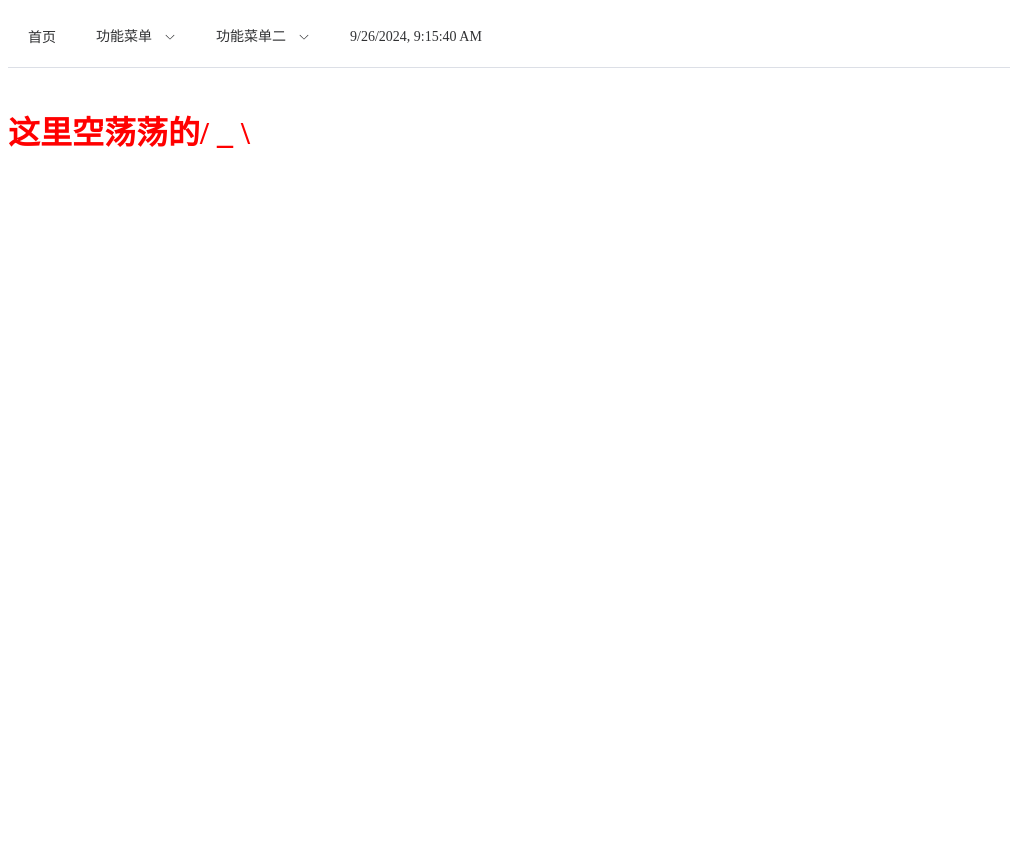
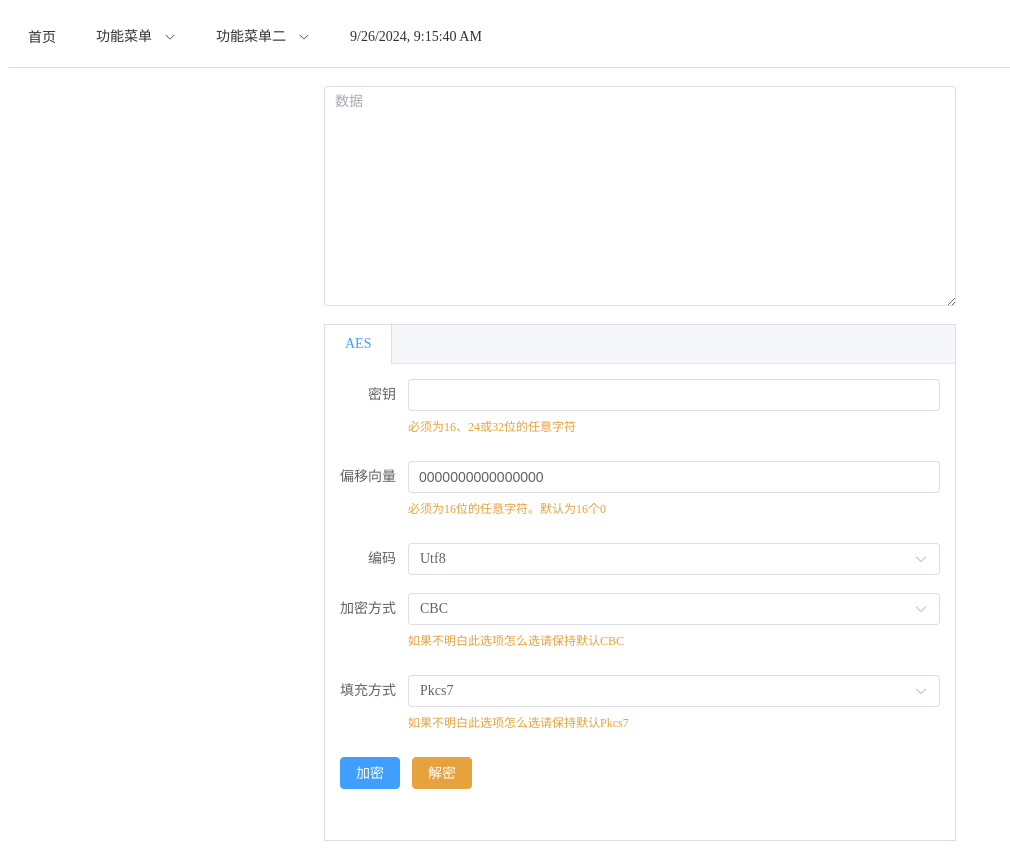
Before and after one commit to 2070159424/ToolsWebs-View, a Vue app: page /B2 in a window 1280 px wide. Shown: the whole page, without its empty margins (0-1010 px from the left). Before the commit the page ends 800 px from the top, so only its background shows below. Built offline with nearby package versions, Linux system fonts and the light colour scheme.

Commit message:
202410131941
[add]使用cryptoJS实现AES的加密解密功能。

```diff
--- /dev/null
+++ b/src/components/B2.vue
@@ -0,0 +1,252 @@
+<script>
+import CryptoJS from "crypto-js";
+import {ElMessage} from "element-plus";
+
+export default {
+	name: 'B2',
+	data() {
+		return {
+			/** 编码前数据 */
+			data: '',
+			/** AES加密 */
+			AES: {
+				/** 密钥。需要固定长度16、24或32 */
+				key: '',
+				/** 偏移向量。需要固定长度16。默认为16个0。为空时采用默认值 */
+				iv: '0000000000000000',
+				/** 加密模式。默认为CBC */
+				mode: 'CBC',
+				/** 填充模式。默认为Pkcs7 */
+				pad: 'Pkcs7',
+				/** 总体编码模式。默认为Utf8 */
+				encoding: 'Utf8',
+				/** 加密结果 */
+				result: ''
+			}
+		}
+	},
+	computed: {
+		/** 选择编码方式 */
+		AES_encoding() {
+			switch (this.AES.encoding) {
+				case "Hex": {
+					return CryptoJS.enc.Hex
+				}
+				case "Latin1": {
+					return CryptoJS.enc.Latin1
+				}
+				case "Utf8": {
+					return CryptoJS.enc.Utf8
+				}
+				case "Utf16": {
+					return CryptoJS.enc.Utf16
+				}
+				case "Utf16BE": {
+					return CryptoJS.enc.Utf16BE
+				}
+				case "Utf16LE": {
+					return CryptoJS.enc.Utf16LE
+				}
+				case "Base64": {
+					return CryptoJS.enc.Base64
+				}
+				case "Base64url": {
+					return CryptoJS.enc.Base64url
+				}
+			}
+		},
+	},
+	methods: {
+		/** 转换数据 */
+		AES_data(data) {
+			return this.AES_encoding.parse(data)
+		},
+		/** 转换密钥 */
+		AES_key(key) {
+			return this.AES_encoding.parse(key)
+		},
+		/** 转换偏移向量 */
+		AES_iv(iv) {
+			if (iv === '') {
+				return this.AES_encoding.parse('0000000000000000')
+			} else {
+				return this.AES_encoding.parse(iv)
+			}
+		},
+		/** 选择加密方式 */
+		AES_mode(mode) {
+			switch (mode) {
+				case "CBC": {
+					return CryptoJS.mode.CBC
+				}
+				case "CFB": {
+					return CryptoJS.mode.CFB
+				}
+				case "CTR": {
+					return CryptoJS.mode.CTR
+				}
+				case "CTRGladman": {
+					return CryptoJS.mode.CTRGladman
+				}
+				case "OFB": {
+					return CryptoJS.mode.OFB
+				}
+				case "ECB": {
+					return CryptoJS.mode.ECB
+				}
+			}
+		},
+		/** 选择填充方式 */
+		AES_pad(pad) {
+			switch (pad) {
+				case "Pkcs7": {
+					return CryptoJS.pad.Pkcs7
+				}
+				case "AnsiX923": {
+					return CryptoJS.pad.AnsiX923
+				}
+				case "Iso10126": {
+					return CryptoJS.pad.Iso10126
+				}
+				case "Iso97971": {
+					return CryptoJS.pad.Iso97971
+				}
+				case "ZeroPadding": {
+					return CryptoJS.pad.ZeroPadding
+				}
+				case "NoPadding": {
+					return CryptoJS.pad.NoPadding
+				}
+			}
+		},
+		/** 加密函数 */
+		encodeAES() {
+			if (this.data === '') {
+				ElMessage.warning('数据不能为空')
+				return
+			}
+			if (this.AES.key === '') {
+				ElMessage.warning('密钥不能为空')
+				return
+			}
+			if (!(this.AES.key.length === 16 || this.AES.key.length === 24 || this.AES.key.length === 32)) {
+				ElMessage.warning('密钥长度不足')
+				return
+			}
+			if (this.AES.iv.length !== 16) {
+				ElMessage.warning('偏移向量长度不足')
+			}
+			console.log(this.data, this.AES)
+			this.AES.result = CryptoJS.AES.encrypt(
+				this.AES_data(this.data),
+				this.AES_key(this.AES.key),
+				{
+					iv: this.AES_iv(this.AES.iv),
+					mode: this.AES_mode(this.AES.mode),
+					padding: this.AES_pad(this.AES.pad)
+				}
+			).toString()
+		},
+		/** 解密函数 */
+		decodeAES() {
+			if (this.data === '') {
+				ElMessage.warning('数据不能为空')
+				return
+			}
+			if (this.AES.key === '') {
+				ElMessage.warning('密钥不能为空')
+				return
+			}
+			if (!(this.AES.key.length === 16 || this.AES.key.length === 24 || this.AES.key.length === 32)) {
+				ElMessage.warning('密钥长度不足')
+				return
+			}
+			if (this.AES.iv.length !== 16) {
+				ElMessage.warning('偏移向量长度不足')
+			}
+			this.AES.result = CryptoJS.AES.decrypt(
+				this.data,
+				this.AES_key(this.AES.key),
+				{
+					iv: this.AES_iv(this.AES.iv),
+					mode: this.AES_mode(this.AES.mode),
+					padding: this.AES_pad(this.AES.pad)
+				}
+			).toString(this.AES_encoding)
+			if (this.AES.result === '') {
+				ElMessage.warning('无法解密。原因：输入的数据不是加密的数据 或 参数错误')
+			}
+		}
+	}
+}
+</script>
+
+<template>
+	<el-container>
+		<el-aside width="25%"/>
+		<el-aside width="50%">
+			<el-form label-width="auto">
+				<el-form-item>
+					<el-input type="textarea" :rows="10" placeholder="数据" v-model="data"/>
+				</el-form-item>
+				<el-tabs type="border-card">
+					<el-tab-pane label="AES">
+						<el-form-item label="密钥">
+							<el-input v-model="AES.key"/>
+							<el-text size="small" type="warning">必须为16、24或32位的任意字符</el-text>
+						</el-form-item>
+						<el-form-item label="偏移向量">
+							<el-input v-model="AES.iv"/>
+							<el-text size="small" type="warning">必须为16位的任意字符。默认为16个0</el-text>
+						</el-form-item>
+						<el-form-item label="编码">
+							<el-select v-model="AES.encoding">
+								<el-option label="Hex" value="Hex"/>
+								<el-option label="Latin1" value="Latin1"/>
+								<el-option label="Utf8" value="Utf8"/>
+								<el-option label="Utf16" value="Utf16"/>
+								<el-option label="Utf16BE" value="Utf16BE"/>
+								<el-option label="Utf16LE" value="Utf16LE"/>
+								<el-option label="Base64" value="Base64"/>
+								<el-option label="Base64url" value="Base64url"/>
+							</el-select>
+						</el-form-item>
+						<el-form-item label="加密方式">
+							<el-select v-model="AES.mode">
+								<el-option label="CBC" value="CBC"/>
+								<el-option label="CFB" value="CFB"/>
+								<el-option label="CTR" value="CTR"/>
+								<el-option label="CTRGladman" value="CTRGladman"/>
+								<el-option label="OFB" value="OFB"/>
+								<el-option label="ECB" value="ECB"/>
+							</el-select>
+							<el-text size="small" type="warning">如果不明白此选项怎么选请保持默认CBC</el-text>
+						</el-form-item>
+						<el-form-item label="填充方式">
+							<el-select v-model="AES.pad">
+								<el-option label="Pkcs7" value="Pkcs7"/>
+								<el-option label="AnsiX923" value="AnsiX923"/>
+								<el-option label="Iso10126" value="Iso10126"/>
+								<el-option label="Iso97971" value="Iso97971"/>
+								<el-option label="ZeroPadding" value="ZeroPadding"/>
+								<el-option label="NoPadding" value="NoPadding"/>
+							</el-select>
+							<el-text size="small" type="warning">如果不明白此选项怎么选请保持默认Pkcs7</el-text>
+						</el-form-item>
+						<el-form-item>
+							<el-button @click="encodeAES" type="primary">加密</el-button>
+							<el-button @click="decodeAES" type="warning">解密</el-button>
+						</el-form-item>
+						<el-form-item>
+							<el-text style="word-break: break-all;font-family: fangsong">{{ AES.result }}</el-text>
+						</el-form-item>
+					</el-tab-pane>
+				</el-tabs>
+			</el-form>
+		</el-aside>
+		<el-aside width="25%"/>
+	</el-container>
+</template>
+
+<style scoped>
+</style>
--- a/src/components/Header.vue
+++ b/src/components/Header.vue
@@ -52,6 +52,9 @@ export default {
 			<el-menu-item index="3-1">
 				<el-link href="/B1" :underline="false" class="maxSize">哈希计算</el-link>
 			</el-menu-item>
+			<el-menu-item index="3-1">
+				<el-link href="/B2" :underline="false" class="maxSize">加密解密</el-link>
+			</el-menu-item>
 		</el-sub-menu>
 		<el-menu-item index="3">{{ time }}</el-menu-item>
 	</el-menu>
--- a/src/router/index.js
+++ b/src/router/index.js
@@ -10,6 +10,7 @@ import A6 from "../components/A6.vue";
 import A7 from "../components/A7.vue";
 import A8 from "../components/A8.vue";
 import B1 from "../components/B1.vue";
+import B2 from "../components/B2.vue";
 // 注意history的不同选择：createMemoryHistory主要用于客户端，而createWebHistory用于一般页面
 export default createRouter({
 	history: createWebHistory(),
@@ -46,6 +47,9 @@ export default createRouter({
 	}, {
 		path: '/B1',
 		component: B1
+	}, {
+		path: '/B2',
+		component: B2
 	}
 	]
 });
```
